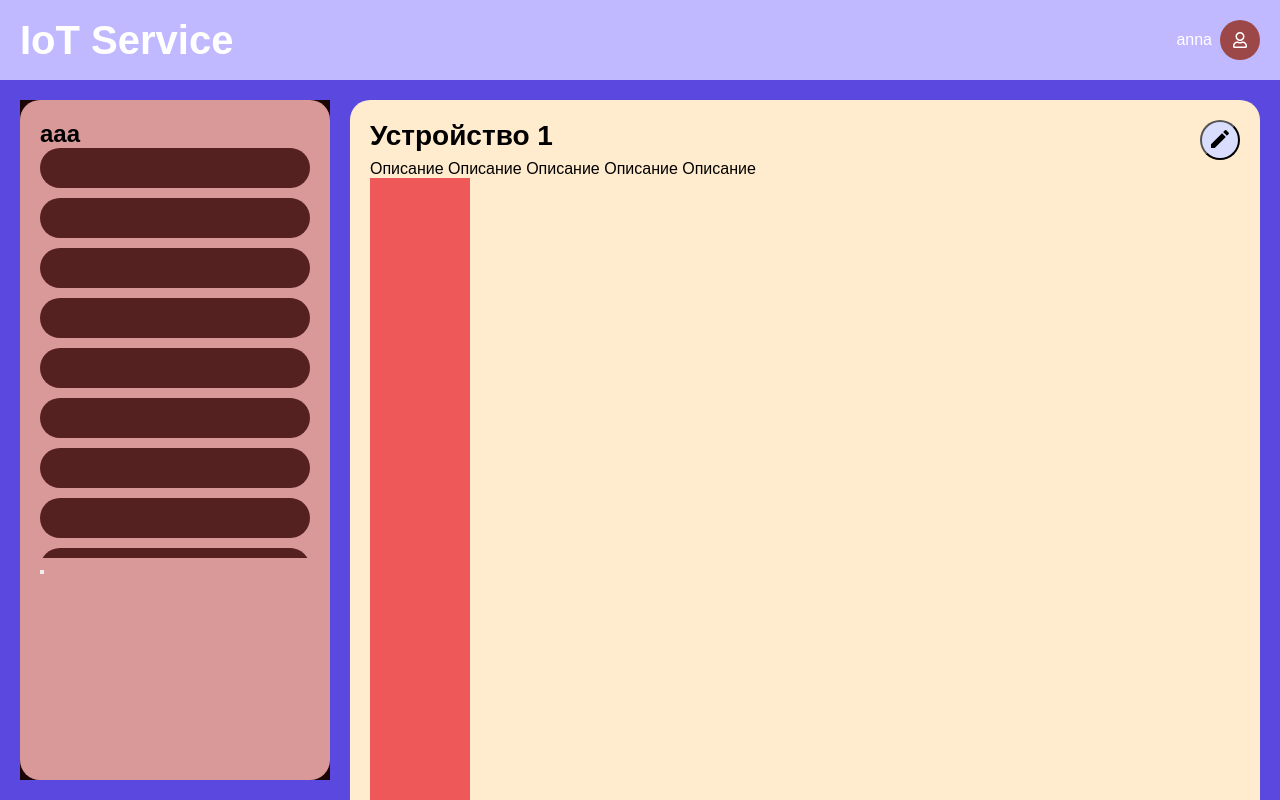
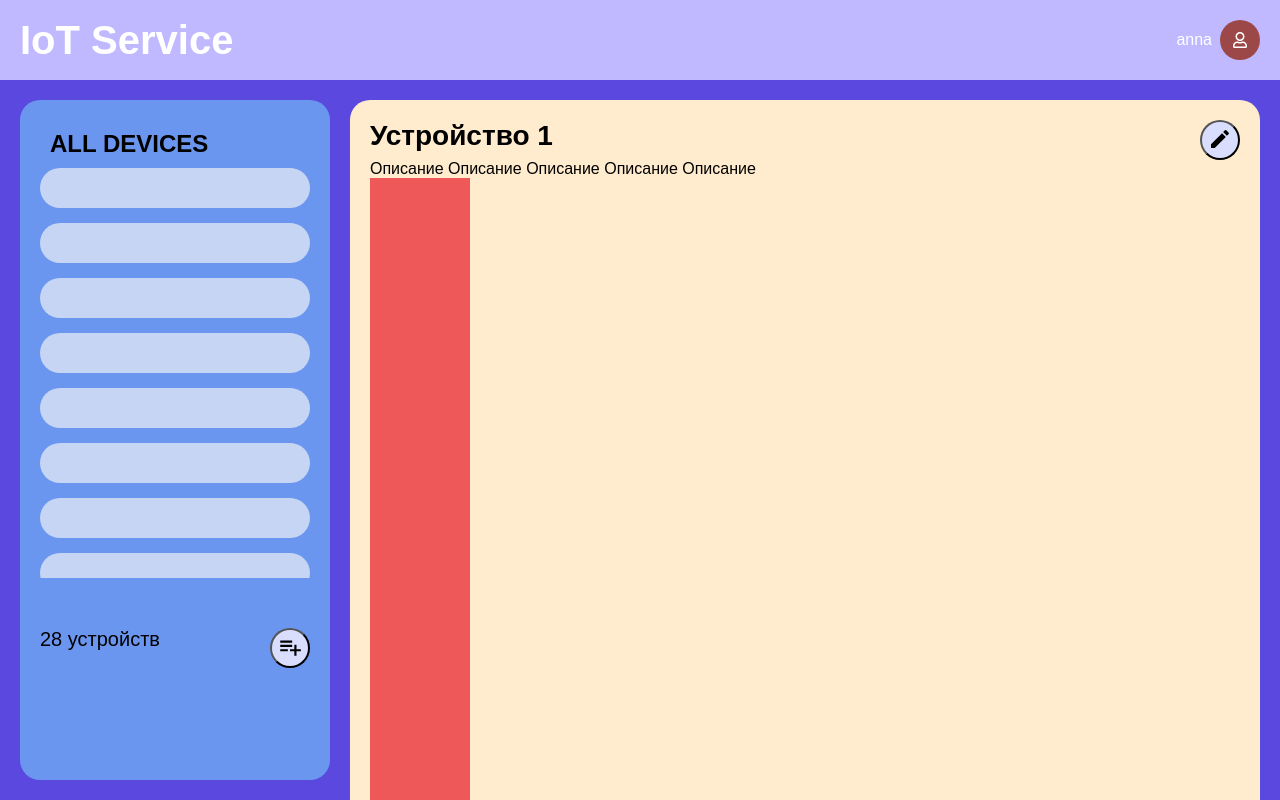
Before and after one commit to stevecks/iot-service, a React (Create React App) app: page / in a window 1280 px wide. Shown: the top 800 px of the page. Built offline with nearby package versions, Linux system fonts and the light colour scheme.

Commit message:
DeviceList layout

```diff
--- a/src/Components/DeviceCard/DeviceCard.module.css
+++ b/src/Components/DeviceCard/DeviceCard.module.css
@@ -14,7 +14,7 @@
     width: 100%;
     padding: 20px;
     border-radius: 20px;
-    background-color: blanchedalmond;
+    background-color:blanchedalmond;
     position: relative;
 
 }
--- a/src/Components/DevicesList/DevicesList.css
+++ b/src/Components/DevicesList/DevicesList.css
@@ -13,14 +13,20 @@
     width: 100%;
     height: 100%;
     border-radius: 20px;
-    background-color: #da9999;
+    background-color: #6B96EF;
     padding: 20px;
 }
+
+.card__label {
+    display: flex;
+    margin: 10px;
+}
+
 
 .card__list {
     display: flex;
     flex-direction: column;
-    gap: 10px;
+    gap: 15px;
     width: 100%;
     height: 410px;
     overflow-y: auto;
@@ -30,8 +36,36 @@
 .item {
     padding: 20px;
     border-radius: 20px;
-    background-color: #552020;
+    background-color: #C6D5F3;
     scroll-snap-align: start;
+}
+
+.card__info
+{
+    margin-top: 50px;
+    display: flex;
+    justify-content: space-between;
+    flex-direction: row;
+}
+
+.card__info__text{
+    font-size: 20px;
+    font-weight: 400;
+}
+
+.card__info__btn {
+    border-radius: 20px;
+    width: 40px;
+    height: 40px;
+    justify-content: center;
+    align-items: center;
+    background-color: #DADEFE;
+    cursor: pointer;
+}
+
+.icon {
+    width: 26px;
+    height: 26px;
 }
 
 ::-webkit-scrollbar {
--- a/src/Components/DevicesList/DevicesList.jsx
+++ b/src/Components/DevicesList/DevicesList.jsx
@@ -1,12 +1,12 @@
 import "./DevicesList.css";
 import React from 'react';
-
+import { MdOutlinePlaylistAdd } from "react-icons/md";
 const DevicesList = () => {
 
     return (
         <div className="card">
-            <div className="card__lable">
-                <h2>aaa</h2>
+            <div className="card__label">
+                <h2 className="card__label__text">ALL DEVICES</h2>
             </div>
             <div className="card__list" id="element">
                 <div className="item"></div>
@@ -25,8 +25,10 @@ const DevicesList = () => {
                 <div className="item"></div>
             </div>
             <div className="card__info">
-                <div className="card__info__text"></div>
-                <button className="card__info__btn"></button>
+                <div className="card__info__text">28 устройств</div>
+                <button className="card__info__btn">
+                <MdOutlinePlaylistAdd className="icon"/>
+                </button>
             </div>
         </div>
     );
--- a/src/Components/DevicesPage/DevicesPage.css
+++ b/src/Components/DevicesPage/DevicesPage.css
@@ -29,7 +29,6 @@
 .nav-devices1 {
     display: block;
     max-height: calc(100dvh - 120px);
-    background-color: #1b0505;
     position: sticky;
     margin-block: 20px;
     top: 20px;
```
